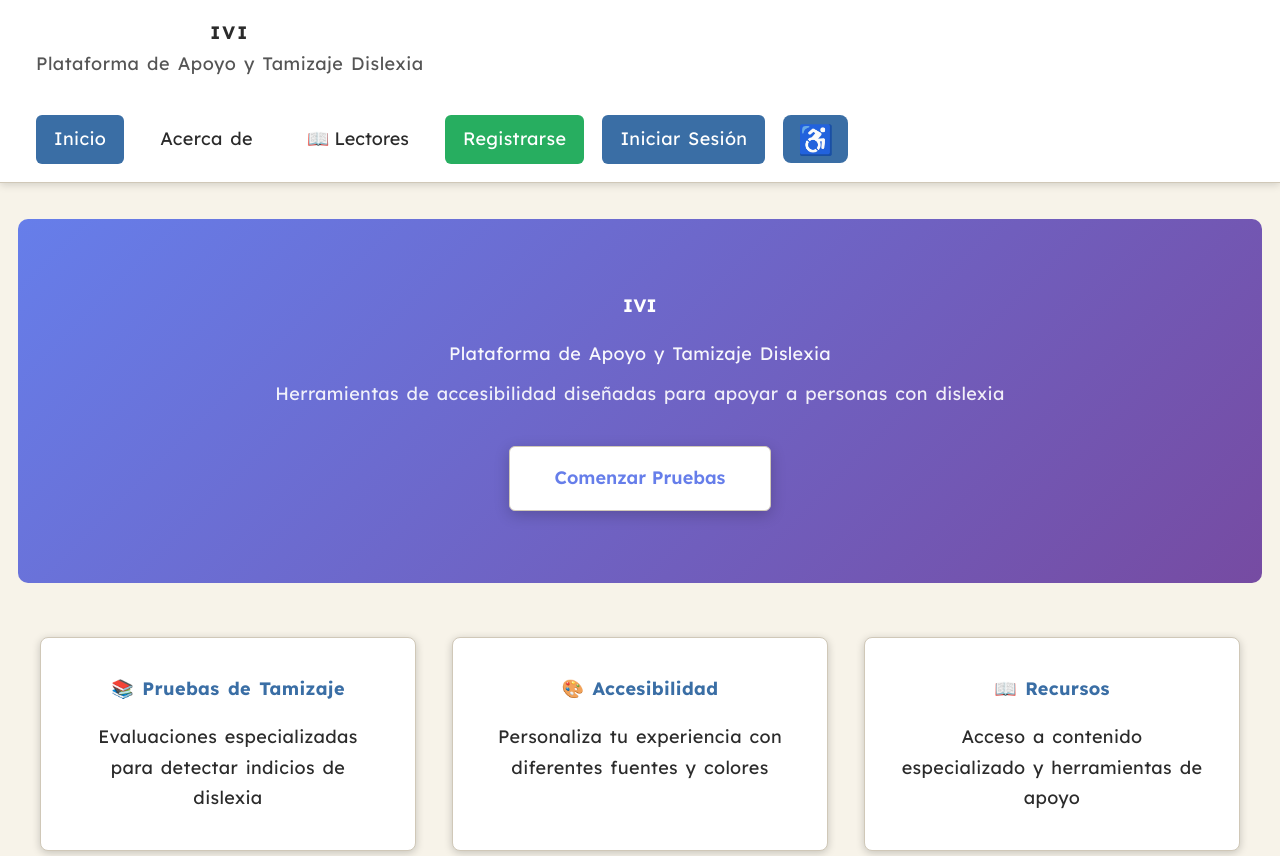
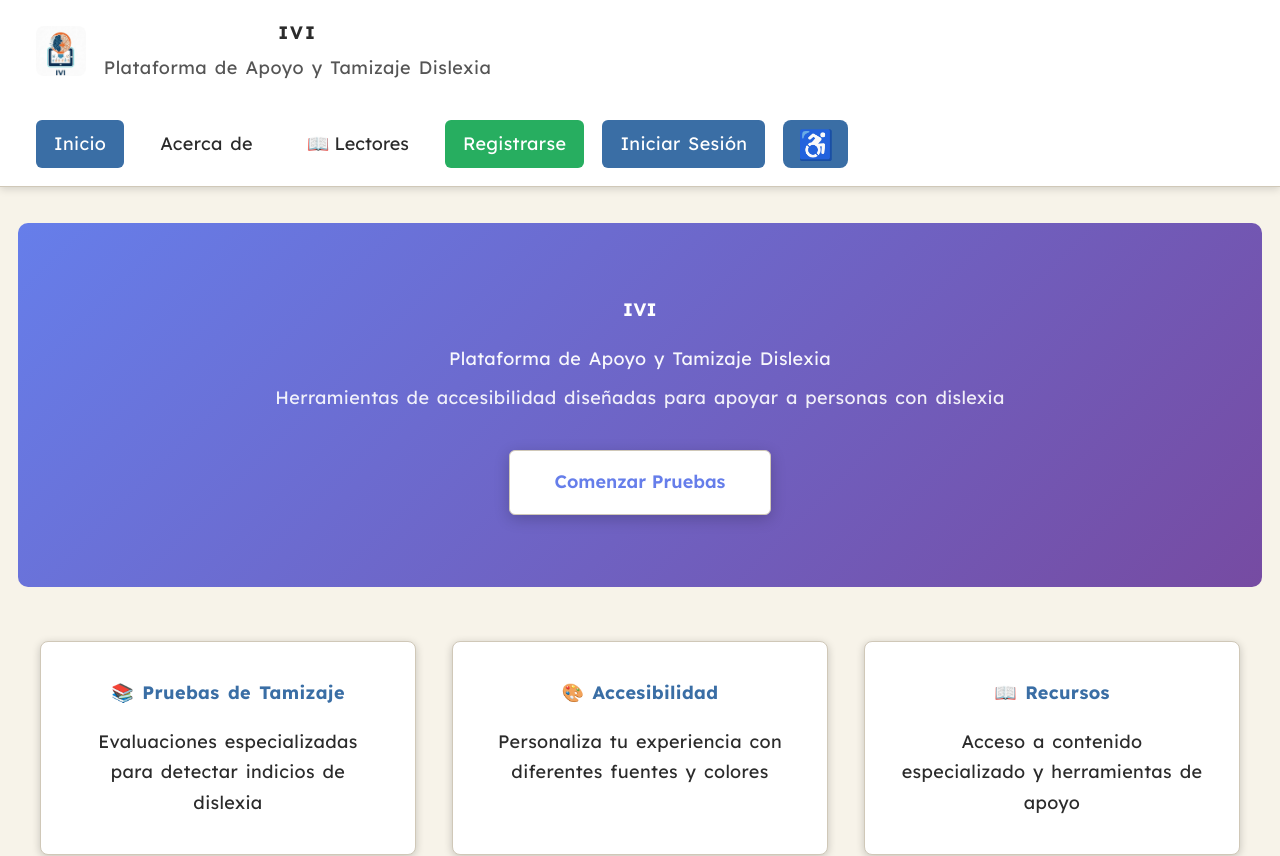
Before and after one commit to NESTORZALAZAR/IVI, a React (Create React App) app in the folder frontend/: page / in a window 1280 px wide. Shown: the top 856 px of the page. Built offline with nearby package versions, Linux system fonts and the light colour scheme; a web font is replaced by a local one.

Commit message:
cambios nqv y LOGO

```diff
--- a/frontend/src/js/components/layouts/TopNav/TopNav.css
+++ b/frontend/src/js/components/layouts/TopNav/TopNav.css
@@ -27,6 +27,32 @@
    ========================= */
 
 .topnav-brand {
+  display: flex;
+  flex-direction: row;
+  gap: 1rem;
+  align-items: center;
+}
+
+.brand-link {
+  display: flex;
+  align-items: center;
+  gap: 1rem;
+  text-decoration: none;
+  color: inherit;
+}
+
+.brand-logo {
+  height: 50px;
+  width: auto;
+  border-radius: 8px;
+  transition: transform 0.2s ease;
+}
+
+.brand-logo:hover {
+  transform: scale(1.05);
+}
+
+.brand-text {
   display: flex;
   flex-direction: column;
   gap: 0.25rem;
--- a/frontend/src/js/components/layouts/TopNav/TopNav.js
+++ b/frontend/src/js/components/layouts/TopNav/TopNav.js
@@ -48,8 +48,11 @@ export default function TopNav() {
       <div className="topnav-container">
         <div className="topnav-brand">
           <Link to="/" className="brand-link">
-            <h1>IVI</h1>
-            <p>Plataforma de Apoyo y Tamizaje Dislexia</p>
+            <img src="/images/logo192.png" alt="IVI Logo" className="brand-logo" />
+            <div className="brand-text">
+              <h1>IVI</h1>
+              <p>Plataforma de Apoyo y Tamizaje Dislexia</p>
+            </div>
           </Link>
         </div>
 
```
Also changed, not shown: 1 other file (tests, documents, lock files or other folders).
